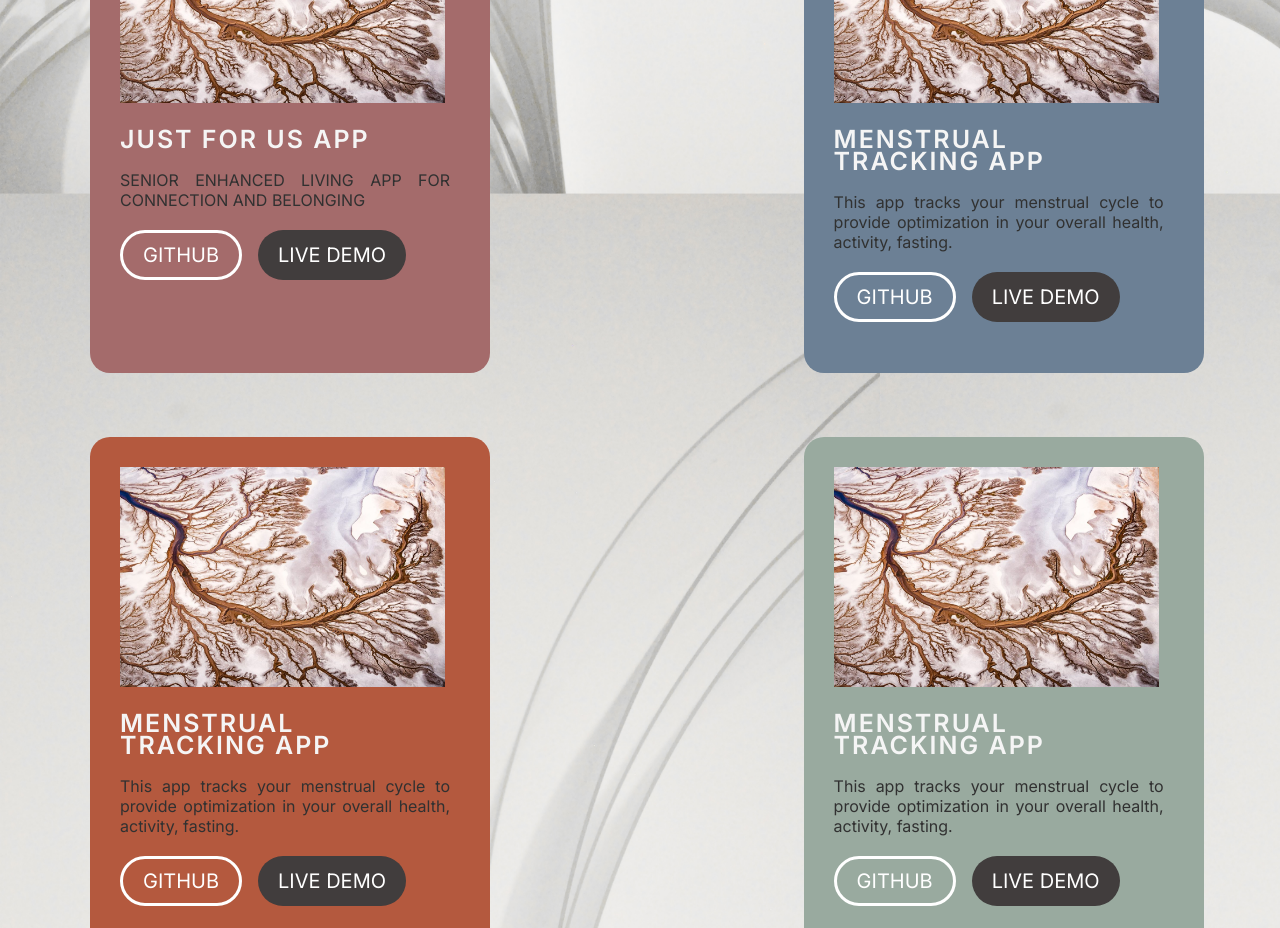
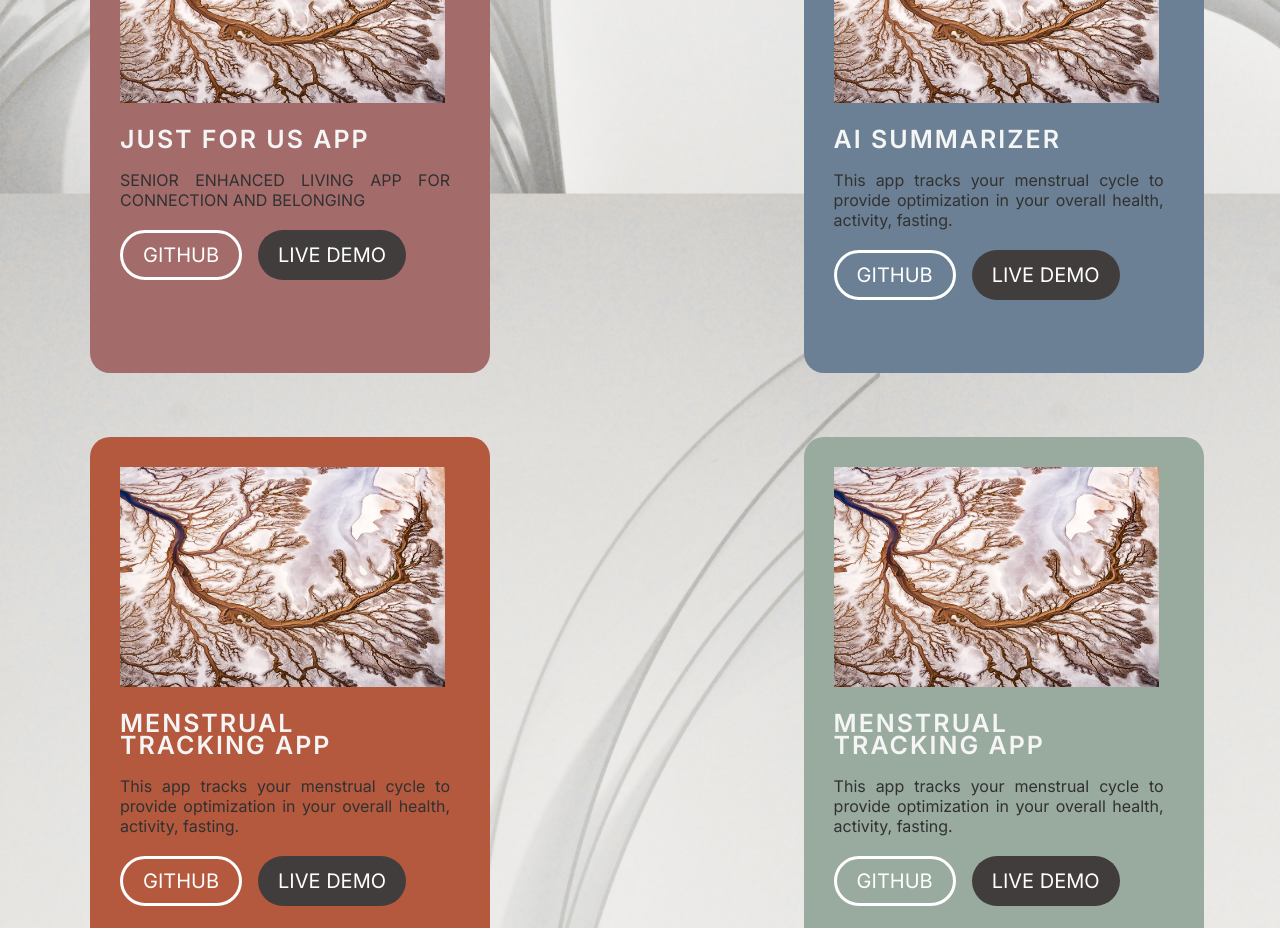
Before and after one commit to sallydough/sally-do-portfolio, a React (Vite) app: page /projects in a window 1280 px wide. Shown: the part 1920-2848 px from the top of the page. Built offline with nearby package versions, Linux system fonts and the light colour scheme; a web font is replaced by a local one.

Commit message:
ADD PROJECT

```diff
--- a/src/components/Projects/Projects.jsx
+++ b/src/components/Projects/Projects.jsx
@@ -48,7 +48,7 @@ const Projects = () => {
         </article>
         <article className="project-card card4">
           <figure className="project-pic"><img className="project-pic" src={project1pic} alt="Project Photo" /></figure>
-          <h1 className="project-name">MENSTRUAL TRACKING APP</h1>
+          <h1 className="project-name">AI SUMMARIZER</h1>
           <p className="description">
             This app tracks your menstrual cycle to provide optimization in your
             overall health, activity, fasting.
```
